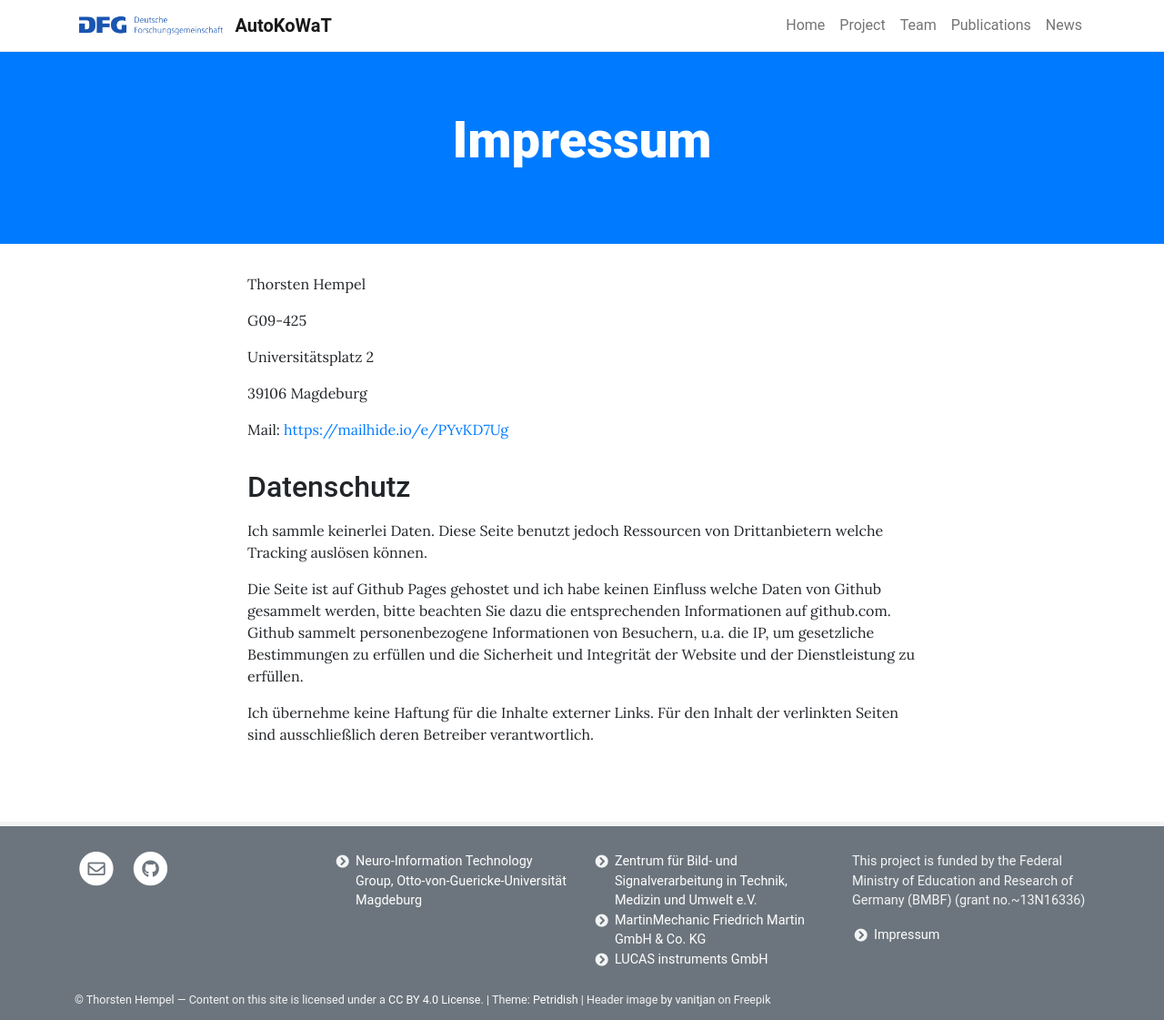
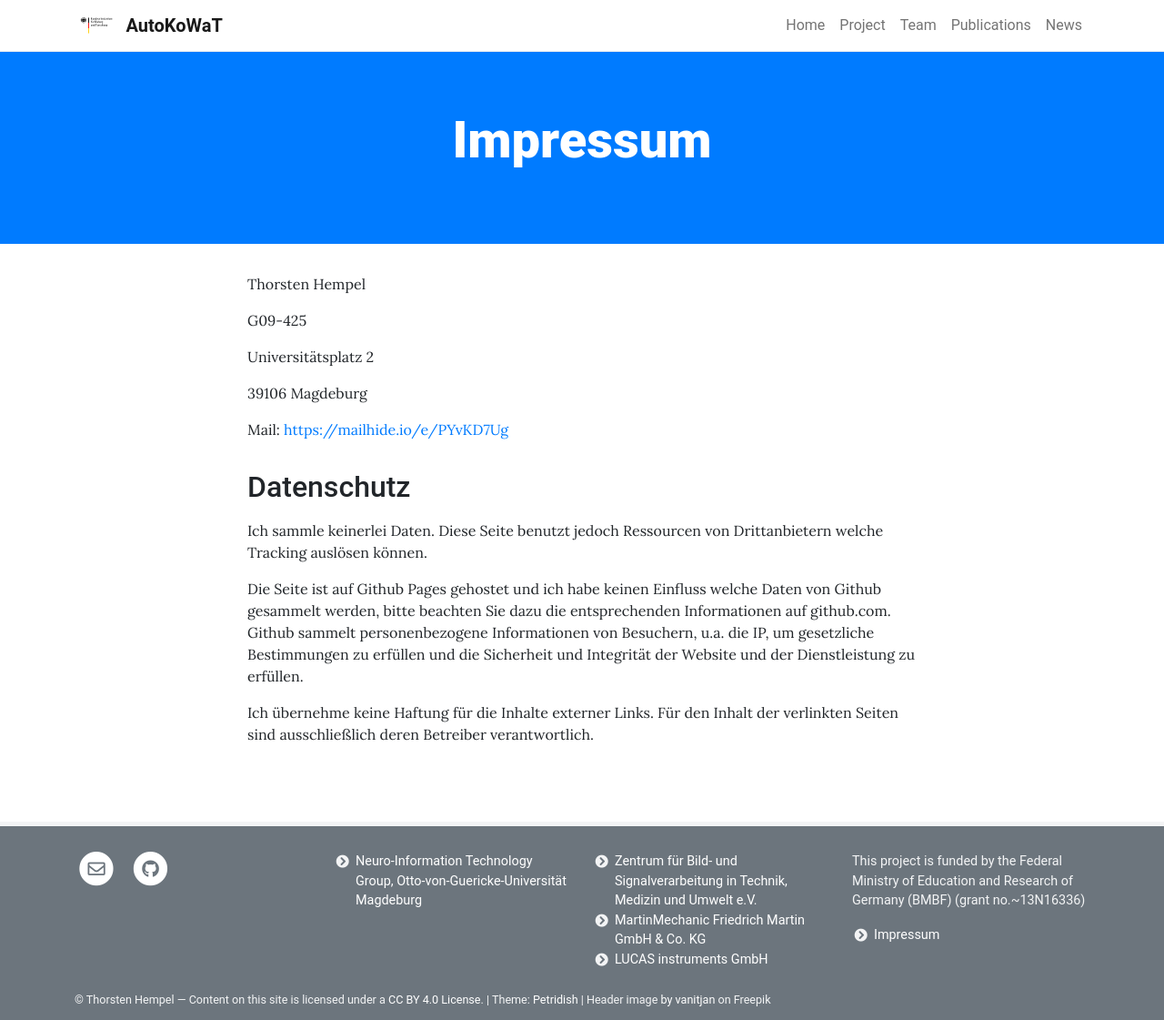
Before and after one commit to autokowat/autokowat.github.io, a Jekyll site: the page built from pages/impressum.md, in a window 1280 px wide. Shown: the whole page at 91% size. Built offline with Jekyll 4.4.1, drawn with Linux system fonts in a browser that asks for light colours.

Commit message:
Fix logo

```diff
--- a/_config.yml
+++ b/_config.yml
@@ -22,7 +22,7 @@ colors:
   footer: "#6c757d"                     # Background color for footer: use color that contrasts well with white
 font_serif: true                        # Font type for page content: serif (default) or slightly smaller sans-serif
 rounded_corners: true                   # Enable (default) rounded corners on boxes and buttons
-logo: /assets/theme/images/DFG-logo-blau.svg.png # Logo in navbar, will be displayed with 30px height
+logo: /assets/theme/images/BMBF_Logo.svg.png # Logo in navbar, will be displayed with 30px height
 
 # BUILD SETTINGS
 markdown: kramdown
```
Also changed, not shown: assets/theme/images/BMBF_Logo.svg.png (added).
